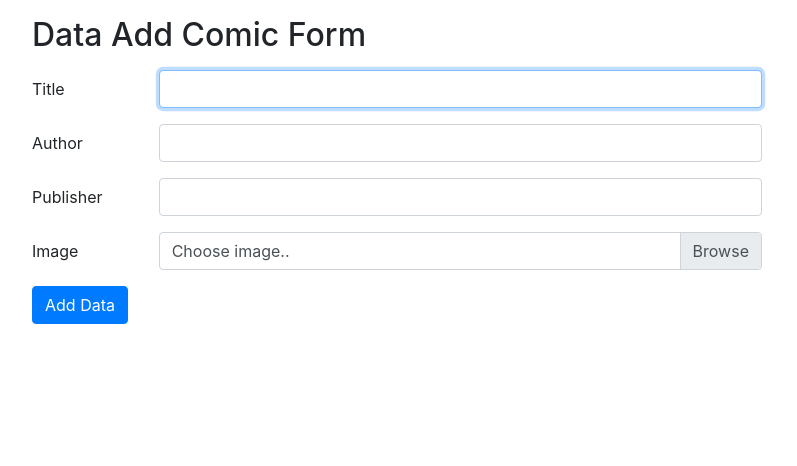
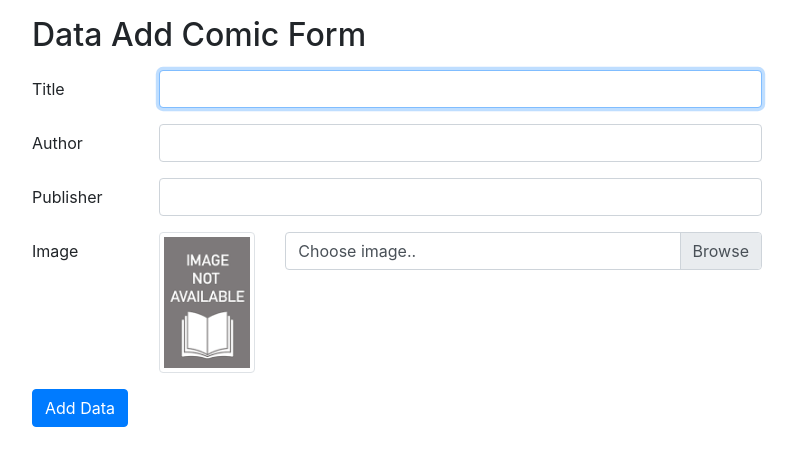
Before and after one commit to aziilah/CI4, a CodeIgniter 4 app: template app/Views/comics/create.php in a window 1280 px wide. Shown: the part 56-522 px from the top of the page, without its empty margins (53-850 px from the left). Run offline with PHP 8.4 and a stand-in for CodeIgniter, Linux system fonts and the light colour scheme; the template is opened without the code that fills it, so the values that code supplies are empty; some libraries are stand-ins or nearby versions.

Commit message:
image thumbnail preview

```diff
--- a/app/Views/comics/create.php
+++ b/app/Views/comics/create.php
@@ -30,7 +30,10 @@
   </div>
   <div class="row mb-3">
     <label for="image" class="col-sm-2 col-form-label">Image</label>
-    <div class="col-sm-10">
+    <div class="col-sm-2">
+      <img src="/img/default.png" class="img-thumbnail img-preview">
+    </div>
+    <div class="col-sm-8">
     <div class="custom-file">
       <input class="custom-file-input <?= ($validation->hasError('image')) ? 'is-invalid' : ''; ?>" type="file" id="image" name="image">
       <div class="invalid-feedback">
```
